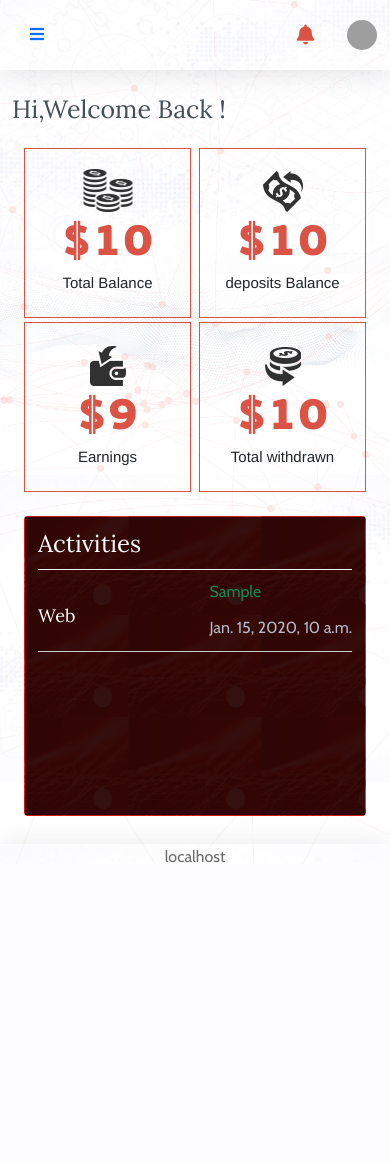
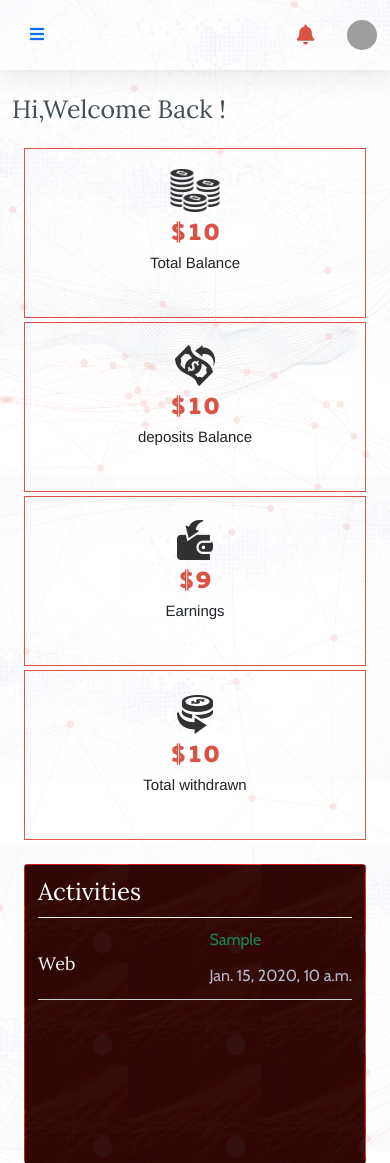
Before and after one commit to devla-d/cp, a Django app: page /index/ in a window 390 px wide. Shown: the top 1163 px of the page. Before the commit the page ends 864 px from the top, so only its background shows below. Run offline with Django 4.2, Linux system fonts and the light colour scheme; a user stored in the database is signed in; tables that the repository leaves empty hold one stand-in row (values such as "Sample post"); some libraries are stand-ins or nearby versions; some web fonts are replaced; grey boxes are pictures that could not be loaded.

Commit message:
modified

```diff
--- a/assets/users/css/responsive.css
+++ b/assets/users/css/responsive.css
@@ -122,6 +122,7 @@
         -webkit-flex-wrap: wrap;
         -ms-flex-wrap: wrap;
         flex-wrap: wrap;
+        flex-direction: column !important;
     }
     .user-statistic__item {
         width: 50%;
@@ -258,6 +259,12 @@
     .tip-card .tip-balance ul li h4 {
         font-size: 16px;
     }
+
+    .user-statistic__value {
+
+        font-size: 24px;
+
+    }
 }
 
 @media (max-width: 767px) and (min-width:571px) {}
@@ -321,7 +328,7 @@
         width: 50%;
     }
     .user-statistic__item {
-        width: 50%;
+        width: 100%;
     }
 }
 
--- a/templates/layouts/users.html
+++ b/templates/layouts/users.html
@@ -37,8 +37,8 @@
       href="/assets/users/vendor/glightbox/css/glightbox.css"
     />
     <link rel="stylesheet" href="/assets/users/css/animate.min.css" />
-    <link rel="stylesheet" href="/assets/users/css/style.min.css" />
-    <link rel="stylesheet" href="/assets/users/css/responsive.min.css" />
+    <link rel="stylesheet" href="/assets/users/css/style.css" />
+    <link rel="stylesheet" href="/assets/users/css/responsive.css" />
     <link rel="stylesheet" href="/assets/users/css/slick.min.css" />
     <link rel="stylesheet" href="/assets/users/css/slick-theme.min.css" />
     <link rel="stylesheet" href="/assets/users/css/jquery-ui.min.css" />
```
